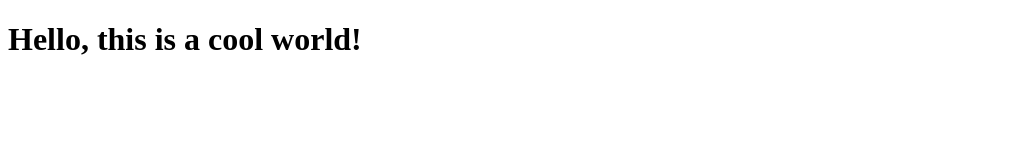
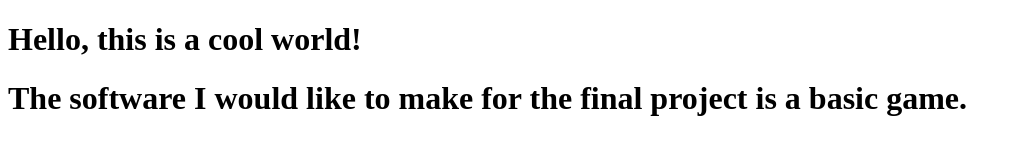
Before and after one commit to robc23/CS3338-first-project, a plain HTML site: page index.html in a window 1280 px wide. Shown: the whole page, without its empty margins (0-1021 px from the left). Drawn offline with Linux system fonts and the light colour scheme.

Commit message:
added httml line that states software idea

```diff
--- a/index.html
+++ b/index.html
@@ -7,5 +7,6 @@
 </head>
 <body>
     <h1>Hello, this is a cool world!</h1>
+    <h1>The software I would like to make for the final project is a basic game.</h1>
 </body>
 </html>
```
Also changed, not shown: 1 other file.
